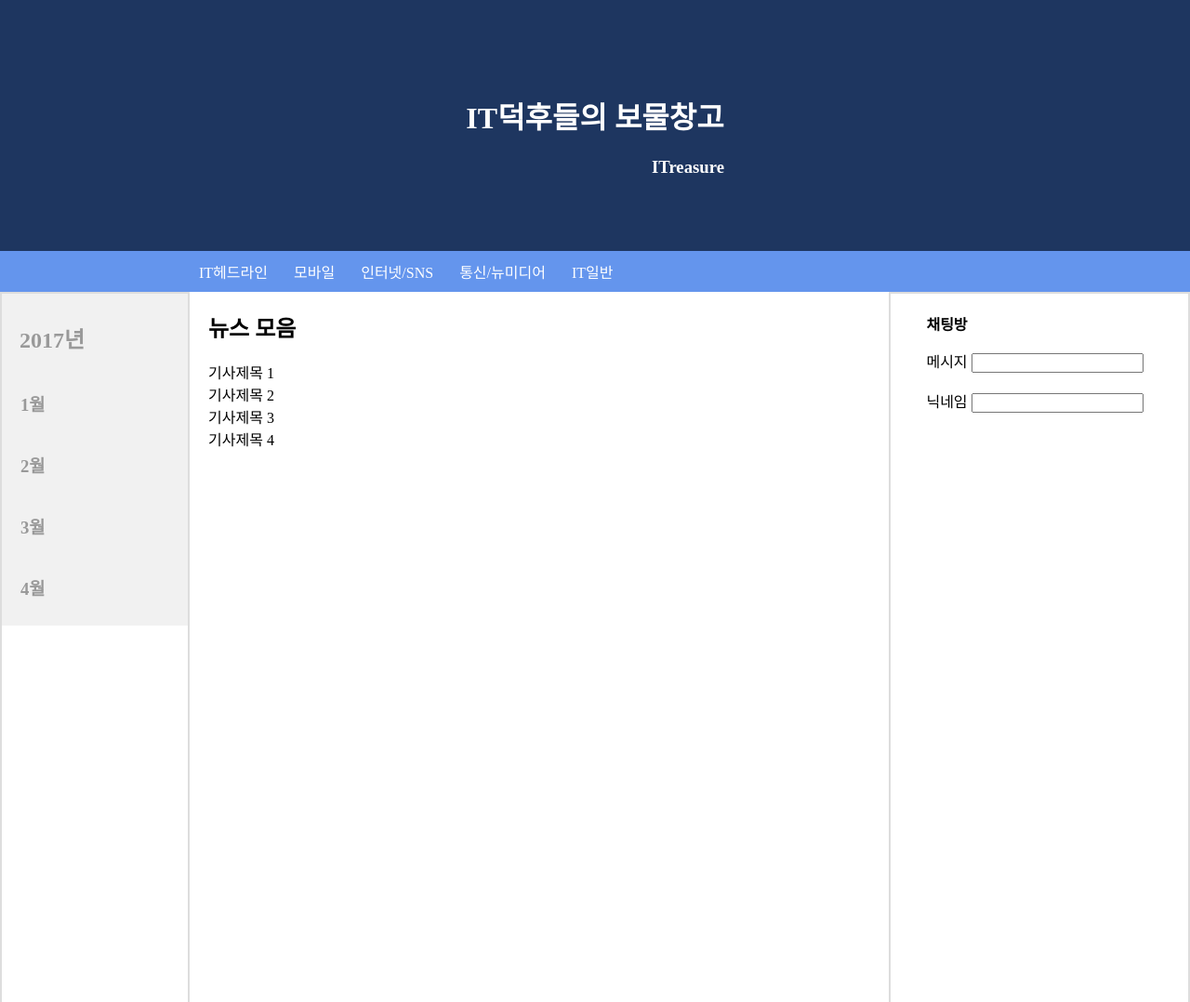
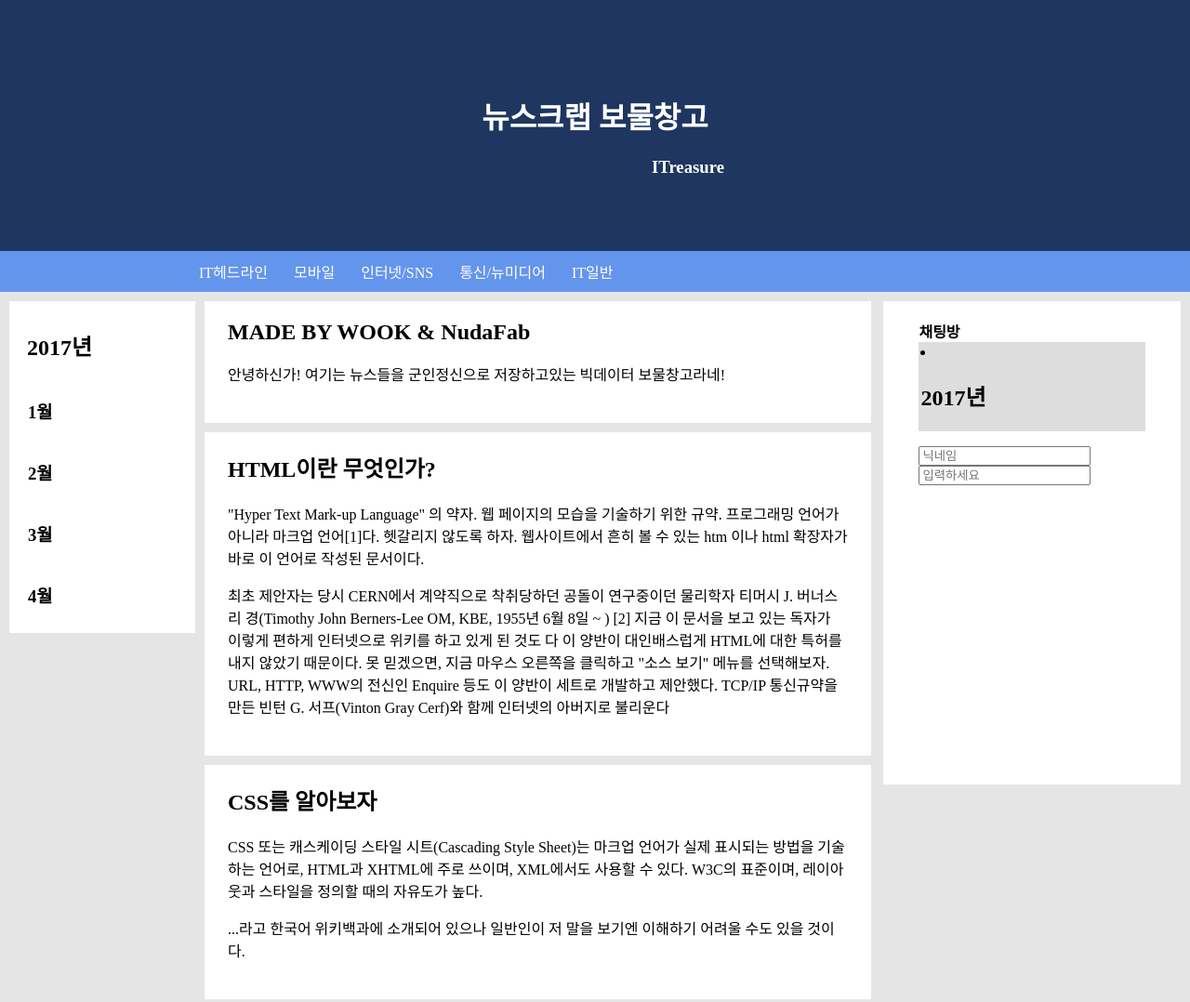
Before and after one commit to NudaFab/ITreasure, a plain HTML site: page index.html in a window 1280 px wide. Shown: the top 1078 px of the page at 93% size. Drawn offline with nearby package versions, Linux system fonts and the light colour scheme; no server answers; a web font is replaced by a local one.

Commit message:
뉴스 추가, 카드형식 기사

```diff
--- a/index.html
+++ b/index.html
@@ -11,6 +11,7 @@
 			body,head {font-family:'JejuMyeongjo';}
 			body{
 				margin: 0;	/*테두리마진*/
+				background-color: #e5e5e5;
 			}
 			header{
 				background-color: #1E3660;
@@ -50,13 +51,13 @@
 			nav.nav_left{
 				float: left;
 				width: 200px;
-				min-height: 1000px;
+				min-height: 500px;
 				/*padding-right: 20px;*/
-				margin-right: 20px;
-				border: 2px solid #dddddd;
+				border: 10px solid #e5e5e5;
+
 			}
 			ul.years {
-				background-color: #f1f1f1;
+				background-color: white;
 				list-style-type: none; /*앞동그라미*/
 			 	margin: 0;
    				padding: 0;
@@ -70,7 +71,7 @@
 			}
 			ul.years li h2,ul.years li h3{
 				display: block;
-				color: #999999;
+				color: black;
 				text-align: left;
 				padding: 10px 4px;
 				text-decoration: none;
@@ -82,18 +83,37 @@
     		background-color: #2e3062;
 			}
 			nav.nav_right{
+				background-color: white;
 				float: right;
-				width: 22%;
-				min-height: 1000px;
+				width: 19%;
+				min-height: 500px;
+				margin-left: 210px + 75%; /*20+20*/
 				padding-top: 20px;
 				padding-left: 3%;
+				padding-right: 3%;
 
-				margin-left: 20px;
+				border-bottom: 10px solid #e5e5e5;
+				border-right: 10px solid #e5e5e5;
+				border-top: 10px solid #e5e5e5;
+			}
+			div#msgs{
 				border: 2px solid #dddddd;
+				background-color: #dddddd;
+			}
+			nav.nav_right input{
+				color: blue;
 			}
 			article{
-				margin-left: 200px;
-				margin-right: 25%;
+				background-color: white;
+				margin-left: 210px; /*200px 왼쪽nav 20px는 공백*/
+				margin-right: 26%;
+				padding-left:25px;
+				padding-right:25px;
+				padding-bottom:25px;
+
+				border-left: 10px solid #e5e5e5;
+				border-right: 10px solid #e5e5e5;
+				border-top: 10px solid #e5e5e5;
 			}
     </style>
 
@@ -107,7 +127,7 @@
 
     <body>
         <header>
-		<h1>IT덕후들의 보물창고</h1>
+		<h1>뉴스크랩 보물창고</h1>
 		<h3>ITreasure</h3>
 	    </header>
 		<ul class="head_menu">
@@ -127,21 +147,27 @@
 		    </ul>
 	    </nav>
 		<nav class="nav_right" style="display:scroll;float: right">
-		    <b>채팅방</b><p>
-	    	메시지 <input type="text" id="msgbox"/>
-		    <br/><br/>
-			닉네임   <input type="text" id="namebox" name="namebox"/>
+			<b>채팅방</b>
+			<div id="msgs"><li><h2 href="http://nayohan.iptime.org">2017년</h2></h3></div>
+			<p>
+			<input type="text" id="namebox" name="namebox" placeholder="닉네임"/>
+			<input type="text" id="msgbox" placeholder="입력하세요"/>
 			</p>
-			<span id="msgs"></span>
 		</nav>
         <article>
-    		<h2>뉴스 모음</h2>
-		    <div>기사제목 1</div>
-			<div>기사제목 2</div>
-			<div>기사제목 3</div>
-			<div>기사제목 4</div>
+    		<h2> MADE BY WOOK & NudaFab</h2>
+			<p>안녕하신가! 여기는 뉴스들을 군인정신으로 저장하고있는 빅데이터 보물창고라네!</p>
 		</article>
-
+		<article>
+    		<h2>HTML이란 무엇인가?</h2>
+		    <p>"Hyper Text Mark-up Language" 의 약자. 웹 페이지의 모습을 기술하기 위한 규약. 프로그래밍 언어가 아니라 마크업 언어[1]다. 헷갈리지 않도록 하자. 웹사이트에서 흔히 볼 수 있는 htm 이나 html 확장자가 바로 이 언어로 작성된 문서이다.</p>
+			<p>최초 제안자는 당시 CERN에서 계약직으로 착취당하던 공돌이 연구중이던 물리학자 티머시 J. 버너스리 경(Timothy John Berners-Lee OM, KBE, 1955년 6월 8일 ~ ) [2] 지금 이 문서을 보고 있는 독자가 이렇게 편하게 인터넷으로 위키를 하고 있게 된 것도 다 이 양반이 대인배스럽게 HTML에 대한 특허를 내지 않았기 때문이다. 못 믿겠으면, 지금 마우스 오른쪽을 클릭하고 "소스 보기" 메뉴를 선택해보자. URL, HTTP, WWW의 전신인 Enquire 등도 이 양반이 세트로 개발하고 제안했다. TCP/IP 통신규약을 만든 빈턴 G. 서프(Vinton Gray Cerf)와 함께 인터넷의 아버지로 불리운다</P>
+		</article>
+		<article>
+    		<h2>CSS를 알아보자</h2>
+		    <p>CSS 또는 캐스케이딩 스타일 시트(Cascading Style Sheet)는 마크업 언어가 실제 표시되는 방법을 기술하는 언어로, HTML과 XHTML에 주로 쓰이며, XML에서도 사용할 수 있다. W3C의 표준이며, 레이아웃과 스타일을 정의할 때의 자유도가 높다.</P>
+			<p>...라고 한국어 위키백과에 소개되어 있으나 일반인이 저 말을 보기엔 이해하기 어려울 수도 있을 것이다.</P>
+		</article>
 		<script type="text/javascript">
 			var keepbtm=Boolean(1);
 			if(window.HTMLAudioElement){
```
